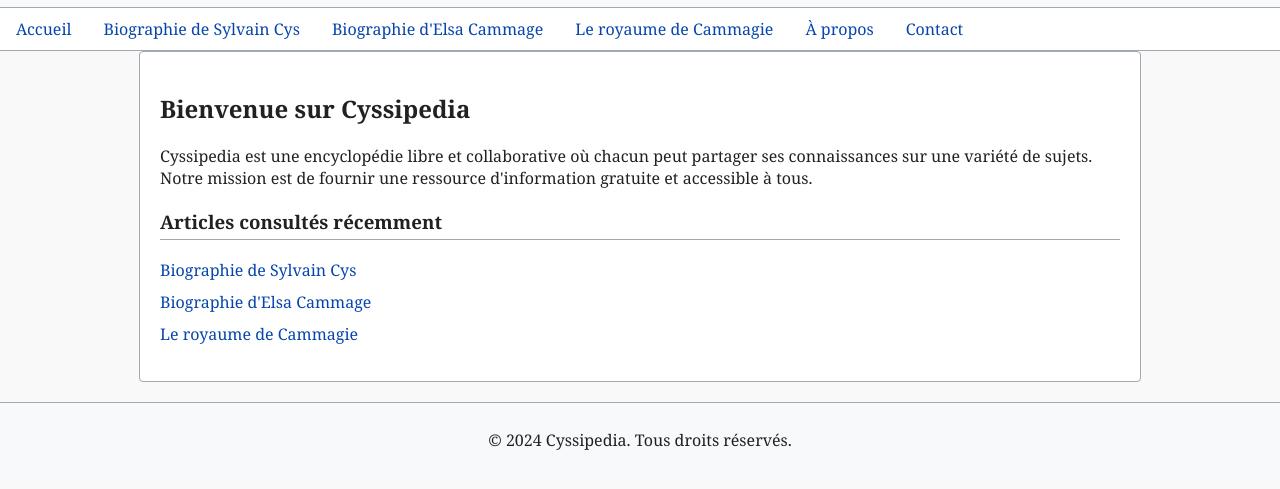
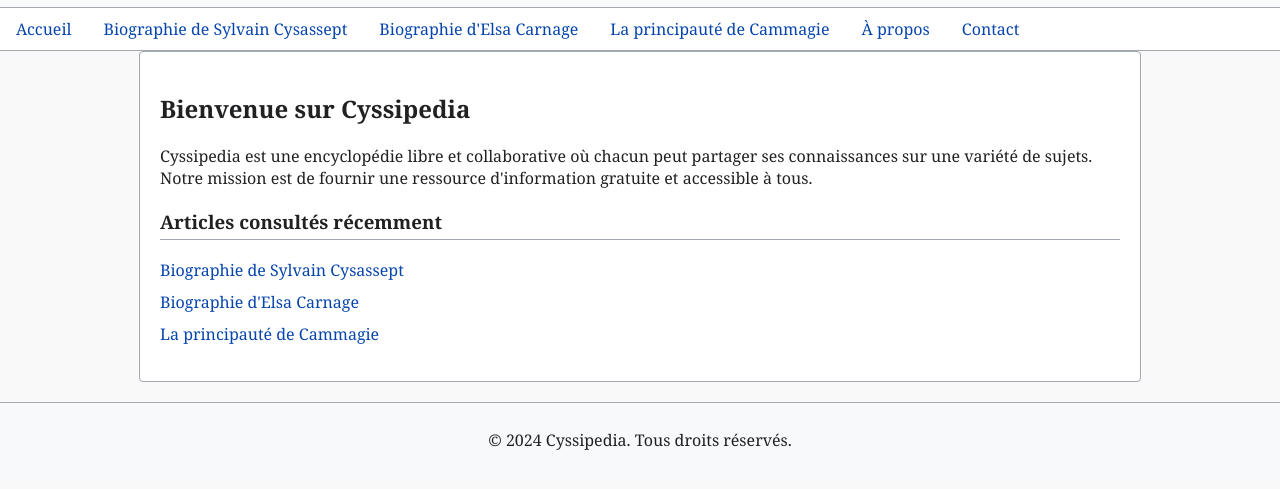
Before and after one commit to WouiskyHawtel/Cyssipedia, a plain HTML site: page index.html in a window 1280 px wide. Shown: the part 113-602 px from the top of the page. Drawn offline with Linux system fonts and the light colour scheme.

Commit message:
Update index.html

```diff
--- a/index.html
+++ b/index.html
@@ -105,9 +105,9 @@
     </header>
     <nav>
         <a href="#home">Accueil</a>
-        <a href="sylvain.html">Biographie de Sylvain Cys</a>
-        <a href="elsa.html">Biographie d'Elsa Cammage</a>
-        <a href="cammagie.html">Le royaume de Cammagie</a>
+        <a href="sylvain.html">Biographie de Sylvain Cysassept</a>
+        <a href="elsa.html">Biographie d'Elsa Carnage</a>
+        <a href="cammagie.html">La principauté de Cammagie</a>
         <a href="#about">À propos</a>
         <a href="#contact">Contact</a>
     </nav>
@@ -118,9 +118,9 @@
         <div class="recent-articles">
             <h3>Articles consultés récemment</h3>
             <ul>
-                <li><a href="sylvain.html">Biographie de Sylvain Cys</a></li>
-                <li><a href="elsa.html">Biographie d'Elsa Cammage</a></li>
-                <li><a href="cammagie.html">Le royaume de Cammagie</a></li>
+                <li><a href="sylvain.html">Biographie de Sylvain Cysassept</a></li>
+                <li><a href="elsa.html">Biographie d'Elsa Carnage</a></li>
+                <li><a href="cammagie.html">La principauté de Cammagie</a></li>
             </ul>
         </div>
     </div>
```
